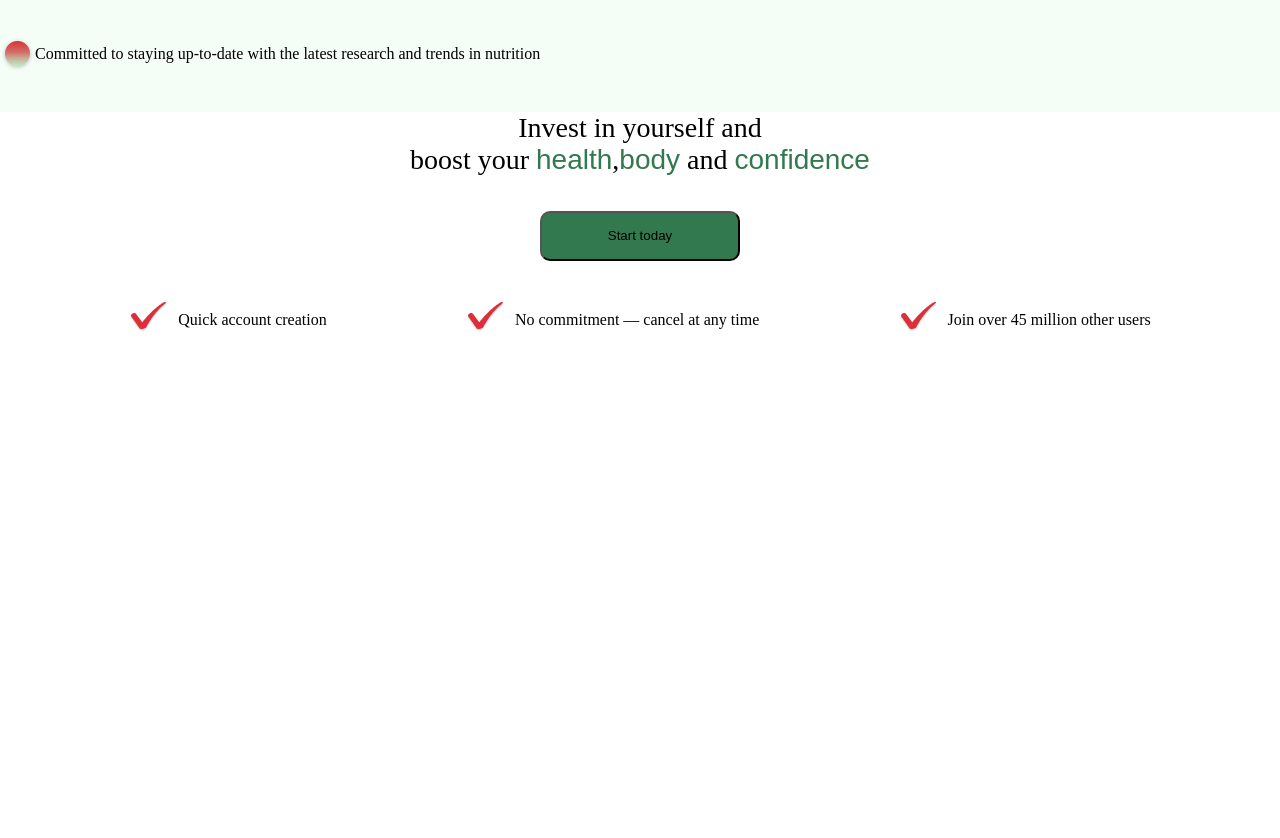
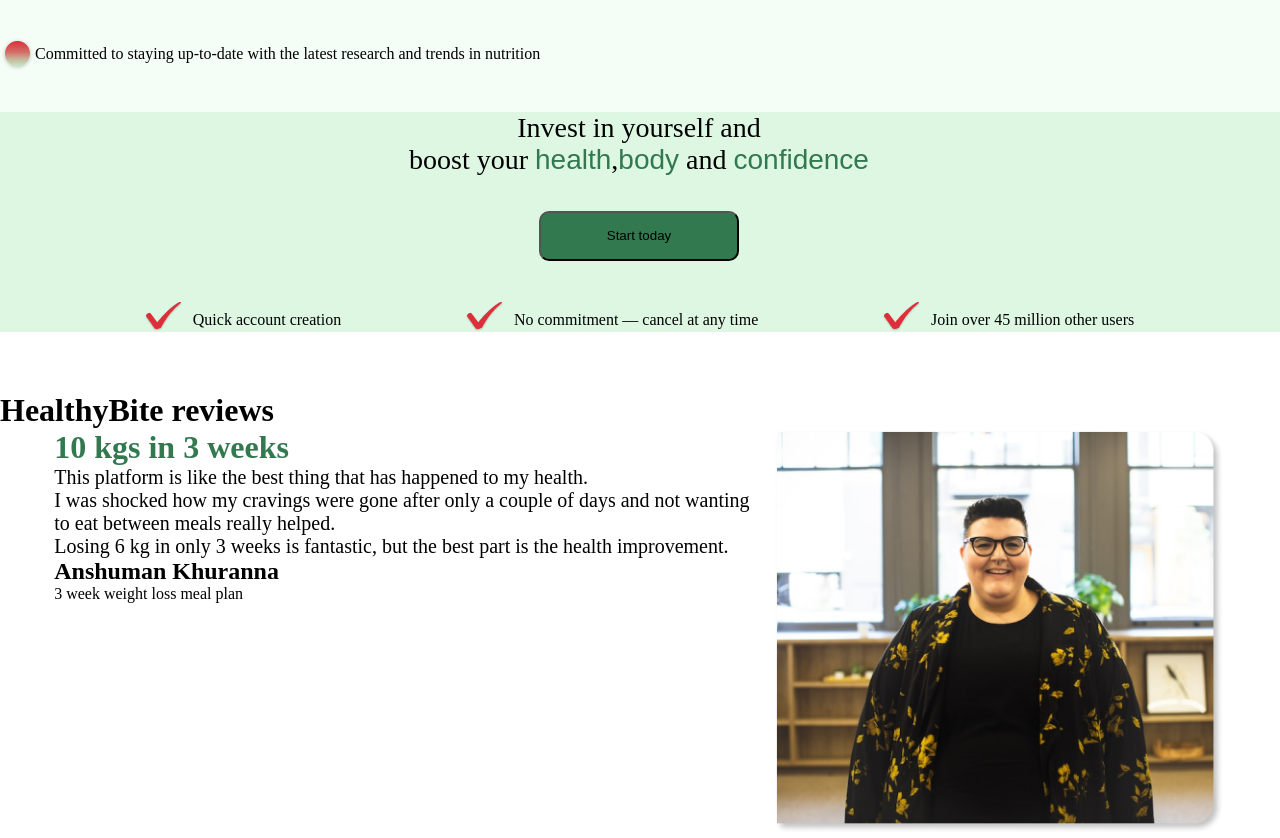
Before and after one commit to codeville-2024/diet-planner, a plain HTML site: page index.html in a window 1280 px wide. Shown: the part 3597-4435 px from the top of the page. Before the commit the page ends 3929 px from the top, so only its background shows below. Drawn offline with Linux system fonts and the light colour scheme.

Commit message:
new change

```diff
--- a/index.html
+++ b/index.html
@@ -270,6 +270,7 @@
     </ul>
     </section>
 </div>
+<section id="charset-oope">
   <div id="customize">
     <p id="customize-2">Invest in yourself and <br>
     boost your <span class="cust-ize"> health</span>,<span class="cust-ize">body</span> and <span class="cust-ize">confidence</span>
@@ -283,5 +284,30 @@
     <div id="quick"> <img src="tttick.png" alt=""> <p id="quick2">No commitment — cancel at any time</p></div>
     <div id="quick"> <img src="tttick.png" alt=""> <p id="quick2">Join over 45 million other users</p></div>
   </div>
+
+</section>
+
+<div>
+  <h1 id="paris">HealthyBite reviews</h1>
+</div>
+<section id="Bodybuilding">
+  <div id="tems">
+    <div>
+      <h5 id="club"> <span id="club-2">10 kgs in 3 weeks</span></h5>
+      <p id="cancel-oytyur">This platform is like the best thing that has happened to my health. <br>
+        I was shocked how my cravings were gone after only a couple of days and not wanting <br>
+         to eat between meals really helped. <br>
+        Losing 6 kg in only 3 weeks is fantastic,
+        but the best part is the health improvement.</p>
+          <h1 id="">Anshuman Khuranna</h1>
+          <p>3 week weight loss meal plan</p>
+        </div>
+    </div>
+    <div>
+    <img id="fat-man" src="Rectangle 17.png" alt="">
+  </div>
+</section>
+
+
   </body>
 </html>
--- a/styles.css
+++ b/styles.css
@@ -480,3 +480,34 @@ section {
   padding-top: 10px;
   margin-left: 10px;
 }
+#paris {
+  color: #000000;
+  font-size: 32px;
+  right: 50px;
+  margin-top: 60px;
+  text-align: left;
+}
+#club {
+  font-size: 32px;
+}
+
+#club-2 {
+  color: #32794f;
+}
+#rems {
+  display: flex;
+}
+#fat-man {
+  width: 450px;
+  height: 405px;
+}
+#charset-oope {
+  background-color: #DDF7E3;
+}
+#Bodybuilding {
+  display: flex;
+  justify-content: space-evenly;
+}
+#cancel-oytyur {
+  font-size: 20px;
+}
```
Also changed, not shown: Rectangle 17.png (added). Lines whose indentation alone changed are shown as unchanged.
